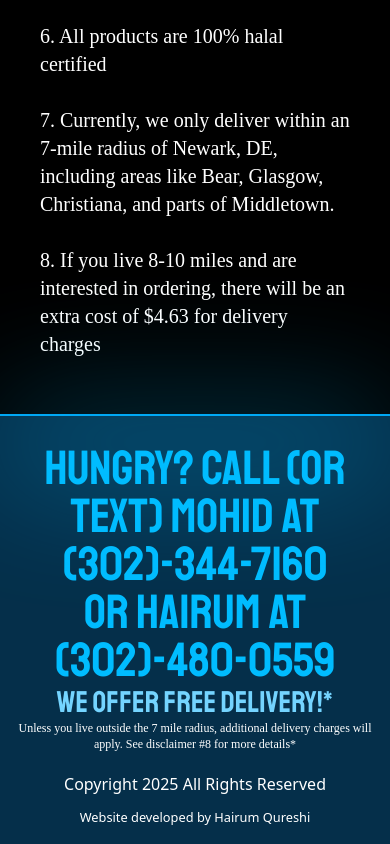
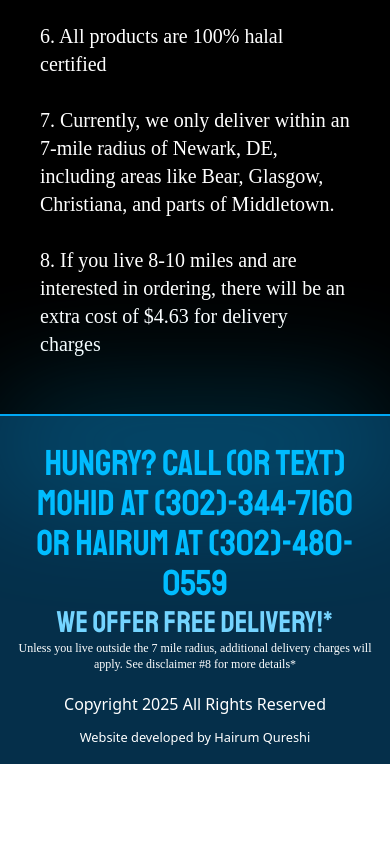
Before and after one commit to Hairum-Qureshi/halalsters-website, a React (Vite) app: page / in a window 390 px wide. Shown: the part 2065-2909 px from the top of the page. After the commit the page ends 2829 px from the top, so only its background shows below. Built offline with nearby package versions, Linux system fonts and the light colour scheme; a web font is replaced by a local one.

Commit message:
decreased the font of contact text in the footer for mobile

```diff
--- a/src/components/App.tsx
+++ b/src/components/App.tsx
@@ -224,7 +224,7 @@ export default function App() {
 				<footer className="relative w-full p-2 mt-14 bg-sky-950 text-center border-t-2 border-t-sky-500">
 					{/* Sky Blue Glow at the Top */}
 					<div className="absolute top-0 left-1/2 transform -translate-x-1/2 w-full h-20 bg-gradient-to-b from-sky-400 to-transparent blur-3xl opacity-60"></div>
-					<h3 className="text-5xl text-sky-400 font-tertiary mt-5">
+					<h3 className="lg:text-5xl text-4xl text-sky-400 font-tertiary mt-5">
 						Hungry? Call (or text) Mohid at (302)-344-7160 <br /> or Hairum at
 						(302)-480-0559
 					</h3>
```
